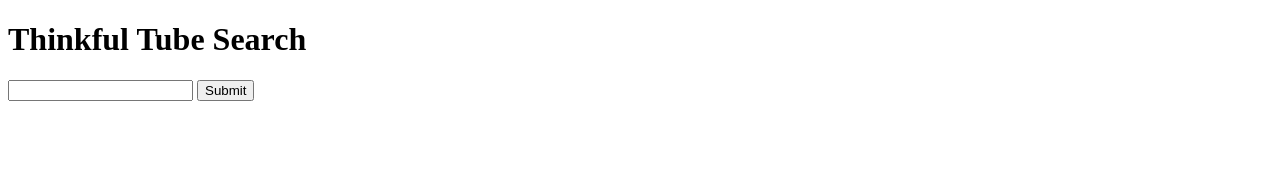
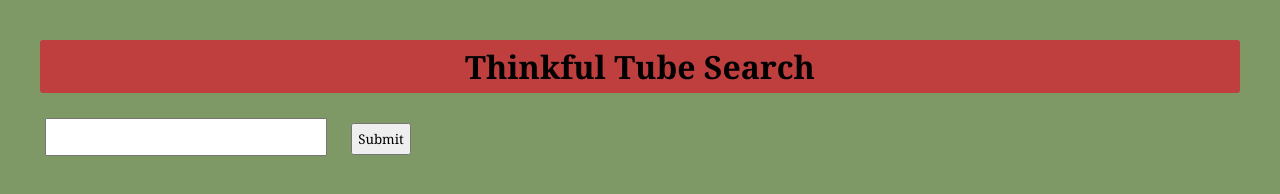
Before and after one commit to J-Sut/ThinkfulTube, a plain HTML site: page index.html in a window 1280 px wide. Drawn offline with Linux system fonts and the light colour scheme.

```diff
--- a/main.css
+++ b/main.css
@@ -1,4 +1,28 @@
+* {
+	margin: 10px;
+	padding: 5px;
+	font-family: georgia, serif;
+}
+
+body {
+	background-color: #7F9966;
+}
+
+h1 {
+	background-color: #BF3F3F;
+	text-align: center;
+	border-radius: 3px;
+}
+form, div {
+	margin: auto;
+}
+
+input {
+	font-family: helvetica;
+	font-size: 1.3em;
+}
+
 .pics {
 	margin: 15px;
-
+	border: 5px solid #BF3F3F;
 }
```
Also changed, not shown: app.js (+4 -5 lines).
